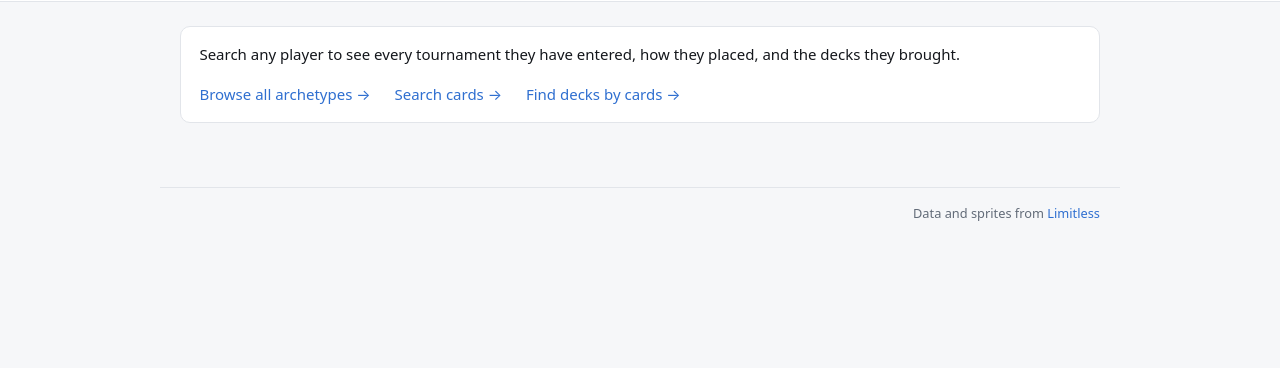
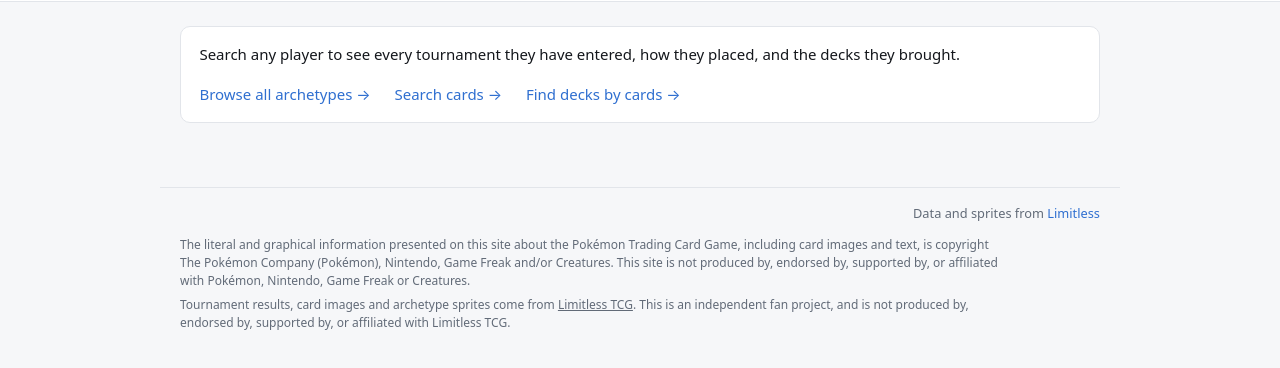
Before and after one commit to mynteee/limitless-tracker, a website with bundled scripts: page site/index.html in a window 1280 px wide. Shown: the part 64-432 px from the top of the page. Built offline with nearby package versions, Linux system fonts and the light colour scheme; no server answers.

Commit message:
Say in the footer whose cards and whose data these are
The site shows card images and card text, and pulls its results, card art and
archetype sprites off Limitless. None of that is ours, and nothing on the page
said so.

Add the standard ownership notice naming The Pokemon Company, Nintendo, Game
Freak and Creatures, and a second one for Limitless, which is both where the
data comes from and a party this project should not look connected to. It sits
under the existing footer row on every page.

Set a step smaller than the rest of the footer but in the same colour rather
than faded: it measures 5.0:1 against the light background and 7.3:1 against the
dark one, because a notice nobody can read is not a notice.

Co-Authored-By: Claude Opus 5 <noreply@anthropic.com>
Claude-Session: https://claude.ai/code/session_01FpvKjSLvjvCYqyxgRuZqM3

```diff
--- a/site/index.html
+++ b/site/index.html
@@ -19,8 +19,21 @@
 <main id="view" aria-live="polite"></main>
 
 <footer class="foot">
-  <span id="meta-line"></span>
-  <span>Data and sprites from <a href="https://play.limitlesstcg.com" target="_blank" rel="noopener">Limitless</a></span>
+  <div class="foot-row">
+    <span id="meta-line"></span>
+    <span>Data and sprites from <a href="https://play.limitlesstcg.com" target="_blank" rel="noopener">Limitless</a></span>
+  </div>
+  <div class="disclaimer">
+    <p>The literal and graphical information presented on this site about the Pok&eacute;mon
+      Trading Card Game, including card images and text, is copyright The Pok&eacute;mon Company
+      (Pok&eacute;mon), Nintendo, Game Freak and/or Creatures. This site is not produced by,
+      endorsed by, supported by, or affiliated with Pok&eacute;mon, Nintendo, Game Freak or
+      Creatures.</p>
+    <p>Tournament results, card images and archetype sprites come from
+      <a href="https://limitlesstcg.com" target="_blank" rel="noopener">Limitless TCG</a>. This is
+      an independent fan project, and is not produced by, endorsed by, supported by, or
+      affiliated with Limitless TCG.</p>
+  </div>
 </footer>
 
 <script type="module" src="app.js"></script>
--- a/site/style.css
+++ b/site/style.css
@@ -80,9 +80,8 @@ main { max-width: 60rem; margin: 0 auto; padding: 1.5rem 1.25rem 4rem; }
 
 .foot {
   display: flex;
-  flex-wrap: wrap;
-  justify-content: space-between;
-  gap: .5rem 2rem;
+  flex-direction: column;
+  gap: .75rem;
   max-width: 60rem;
   margin: 0 auto;
   padding: 1rem 1.25rem 2.5rem;
@@ -90,6 +89,23 @@ main { max-width: 60rem; margin: 0 auto; padding: 1.5rem 1.25rem 4rem; }
   color: var(--muted);
   font-size: .8rem;
 }
+
+.foot-row {
+  display: flex;
+  flex-wrap: wrap;
+  justify-content: space-between;
+  gap: .5rem 2rem;
+}
+
+/*
+ * Whose the cards and the data are. Set quieter than the rest of the footer, but not
+ * faded: a notice nobody can read is not a notice, so it keeps the footer's own colour
+ * and only steps down in size.
+ */
+.disclaimer { font-size: .75rem; line-height: 1.5; max-width: 52rem; }
+.disclaimer p { margin: 0 0 .4rem; }
+.disclaimer p:last-child { margin-bottom: 0; }
+.disclaimer a { color: inherit; text-decoration: underline; }
 
 /* ── generic ─────────────────────────────────────────────────────────────── */
 
```
